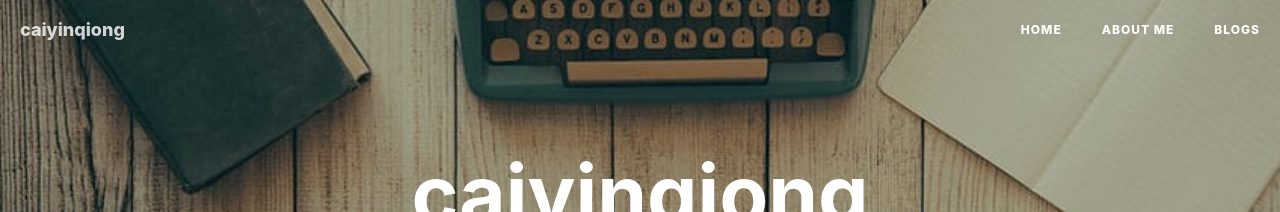
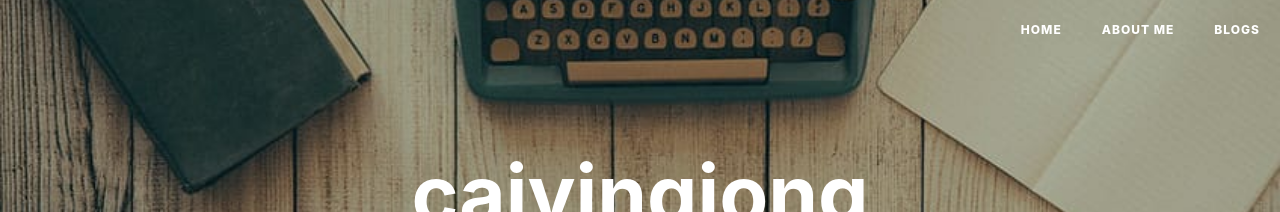
Before and after one commit to caiyinqiong/caiyinqiong.github.io, a Jekyll site: the page built from index.html, in a window 1280 px wide. Shown: the top 212 px of the page. Built offline with Jekyll 4.4.1, drawn with Linux system fonts in a browser that asks for light colours; nearby versions of some CDN libraries; comment, search, counter and statistics services are not loaded.

Commit message:
Update nav.html

```diff
--- a/_includes/nav.html
+++ b/_includes/nav.html
@@ -9,7 +9,7 @@
                 <span class="icon-bar"></span>
                 <span class="icon-bar"></span>
             </button>
-            <a class="navbar-brand" href="{{ site.baseurl }}/">{{ site.title }}</a>
+<!--             <a class="navbar-brand" href="{{ site.baseurl }}/">{{ site.title }}</a> -->
         </div>
 
         <!-- Collect the nav links, forms, and other content for toggling -->
```
